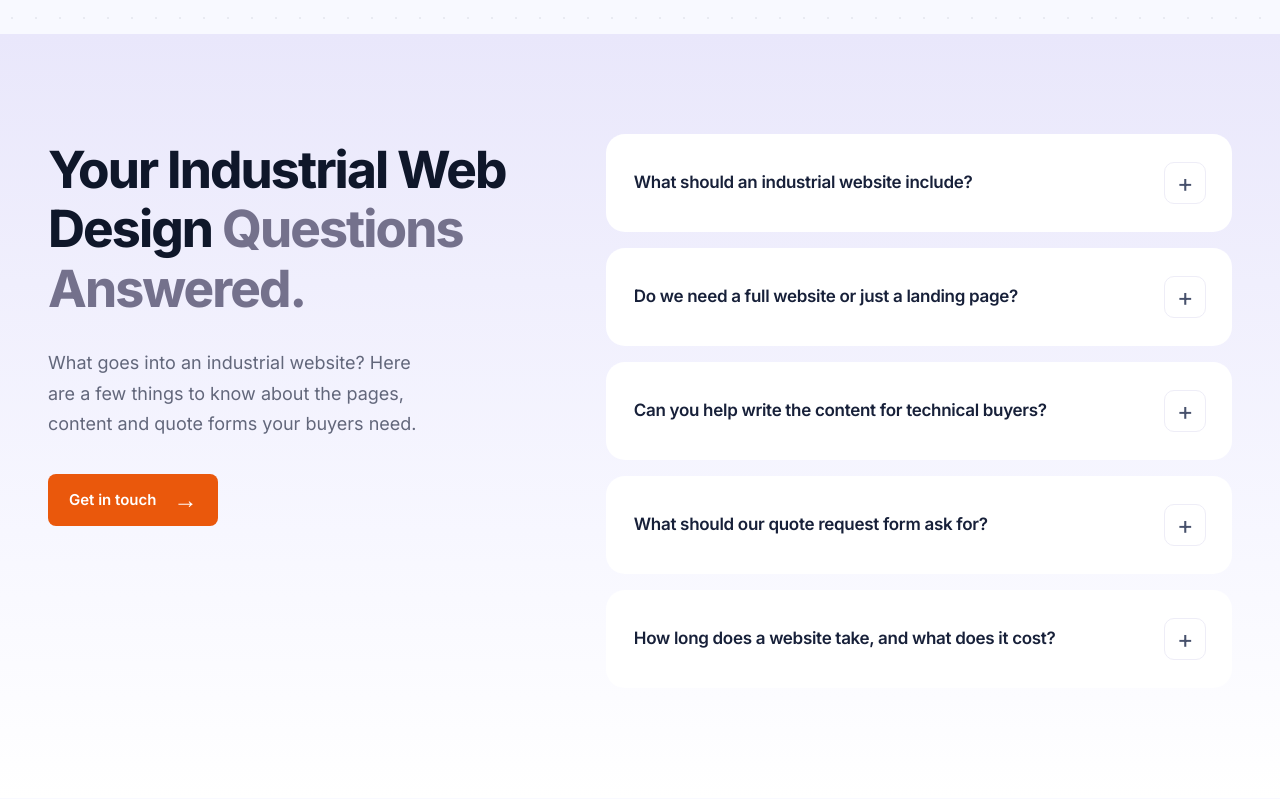
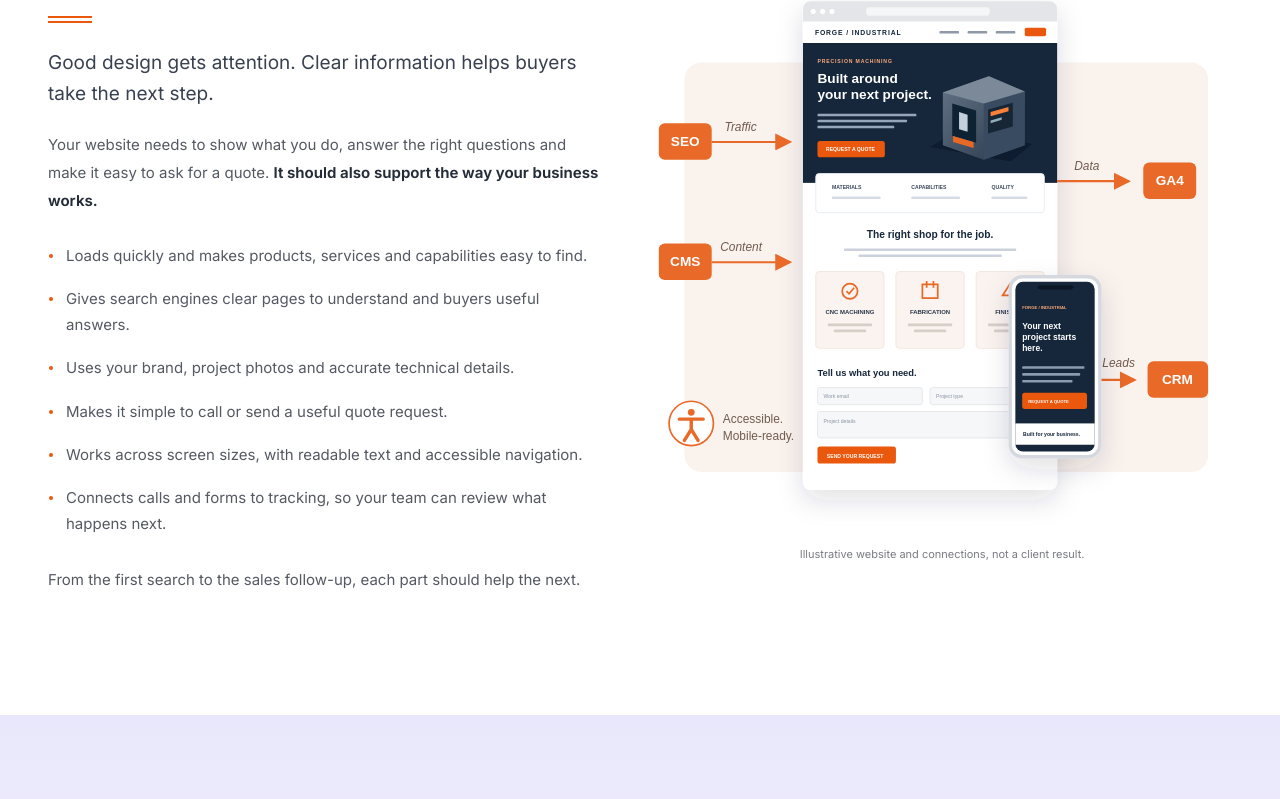
Before and after one commit to yaboixanny/sixthgeardigital, a website: page services/industrial-websites/index.html in a window 1280 px wide. Shown: the part 770-1569 px from the top of the page. Drawn offline with Linux system fonts and the light colour scheme.

Commit message:
Add industrial website success graphic and discovery CTA

```diff
--- a/assets/website.css
+++ b/assets/website.css
@@ -35,3 +35,26 @@
  .contact-faq summary:after { width: 36px; height: 36px; right: 20px; }
  .contact-faq details p { margin: -4px 22px 23px; }
 }
+
+.website-discovery-cta { margin-top: 4px; }
+.website-success { padding: 90px 0 100px; background: #fff; }
+.website-success-grid { display: grid; grid-template-columns: 1fr 1.05fr; align-items: center; gap: 52px; }
+.website-success-copy h2 { max-width: 520px; color: #172133; font-size: clamp(32px, 3vw, 42px); font-weight: 750; line-height: 1.15; letter-spacing: -1.3px; }
+.website-success-rule { display: block; width: 44px; height: 7px; margin: 24px 0; border-top: 2px solid #ea580c; border-bottom: 2px solid #ea580c; }
+.website-success-copy p { color: #545963; font-size: 15px; line-height: 1.85; margin: 0 0 22px; }
+.website-success-copy .website-success-lead { font-size: 19px; line-height: 1.65; color: #394150; }
+.website-success-copy strong { color: #242c39; font-weight: 650; }
+.website-success-copy ul { display: grid; gap: 17px; list-style: none; padding: 0; margin: 28px 0; }
+.website-success-copy li { position: relative; padding-left: 18px; color: #545963; font-size: 15px; line-height: 1.75; }
+.website-success-copy li:before { content: ''; position: absolute; width: 4px; height: 4px; left: 1px; top: 11px; border-radius: 50%; background: #ea580c; }
+.website-success-graphic { width: 100%; margin: 0; }
+.website-success-graphic img { display: block; width: 100%; height: auto; }
+.website-success-graphic figcaption { margin-top: 10px; color: #7a7b83; text-align: center; font-size: 11px; line-height: 1.6; }
+@media(max-width: 1000px) { .website-success-grid { gap: 28px; } }
+@media(max-width: 760px) {
+ .website-success { padding: 58px 0 64px; }
+ .website-success-grid { grid-template-columns: 1fr; gap: 24px; }
+ .website-success-copy h2 { font-size: 34px; }
+ .website-success-graphic { max-width: 580px; margin: 0 auto; }
+ .website-discovery-cta { font-size: 13px; }
+}
--- a/services/industrial-websites/index.html
+++ b/services/industrial-websites/index.html
@@ -29,9 +29,31 @@
   <nav id="mobile-menu" aria-label="Mobile navigation" hidden><a href="/about/">About</a><a href="/#industries">All industries</a><a href="/#services">Services</a><a href="#faq">FAQ</a><a href="/#growth-plan">Get in touch</a></nav>
 </header>
 <main id="main">
-<section class="service-hero"><div class="container"><div class="hero-center"><h1>Industrial Website Design<br><em>&amp; Landing Pages</em></h1><p class="lead">Your website should explain what you do and make it easy to get in touch. We build websites and landing pages—pages made for a specific ad or service—that help people call, request equipment or ask for a project quote.</p></div>
-<div class="service-banner"><img src="/assets/images/industrial-services-512.webp" srcset="/assets/images/industrial-services-320.webp 320w, /assets/images/industrial-services-512.webp 512w" sizes="(max-width: 768px) 100vw, 1184px" alt="Industrial machining facility with production equipment" width="1400" height="650" fetchpriority="high"><div class="banner-caption"><span class="eyebrow">Industrial Websites</span><strong>Help buyers find the details they need.</strong></div></div>
+<section class="service-hero"><div class="container"><div class="hero-center"><h1>Industrial Website Design<br><em>&amp; Landing Pages</em></h1><p class="lead">Your website should explain what you do and make it easy to get in touch. We build websites and landing pages—pages made for a specific ad or service—that help people call, request equipment or ask for a project quote.</p><div class="actions"><a class="button website-discovery-cta" href="/#growth-plan">Schedule a Discovery Call <span aria-hidden="true">↗</span></a></div></div>
 </div></section>
+<section class="website-success" aria-labelledby="website-success-title">
+ <div class="container website-success-grid">
+  <div class="website-success-copy">
+   <h2 id="website-success-title">What makes an industrial website successful?</h2>
+   <span class="website-success-rule" aria-hidden="true"></span>
+   <p class="website-success-lead">Good design gets attention. Clear information helps buyers take the next step.</p>
+   <p>Your website needs to show what you do, answer the right questions and make it easy to ask for a quote. <strong>It should also support the way your business works.</strong></p>
+   <ul>
+    <li>Loads quickly and makes products, services and capabilities easy to find.</li>
+    <li>Gives search engines clear pages to understand and buyers useful answers.</li>
+    <li>Uses your brand, project photos and accurate technical details.</li>
+    <li>Makes it simple to call or send a useful quote request.</li>
+    <li>Works across screen sizes, with readable text and accessible navigation.</li>
+    <li>Connects calls and forms to tracking, so your team can review what happens next.</li>
+   </ul>
+   <p>From the first search to the sales follow-up, each part should help the next.</p>
+  </div>
+  <figure class="website-success-graphic">
+   <img src="/assets/website-success.svg" width="680" height="680" alt="An industrial website on desktop and mobile: SEO brings traffic, a content system manages pages, analytics measures visits, and quote requests connect to sales records." loading="lazy">
+   <figcaption>Illustrative website and connections, not a client result.</figcaption>
+  </figure>
+ </div>
+</section>
 <section class="contact-faq" id="faq" aria-labelledby="contact-faq-title">
   <div class="contact-faq-inner">
     <div class="contact-faq-intro">
```
Also changed, not shown: templates/website-service.html (+24 -2 lines), assets/website-success.svg (added), 1 other file.
